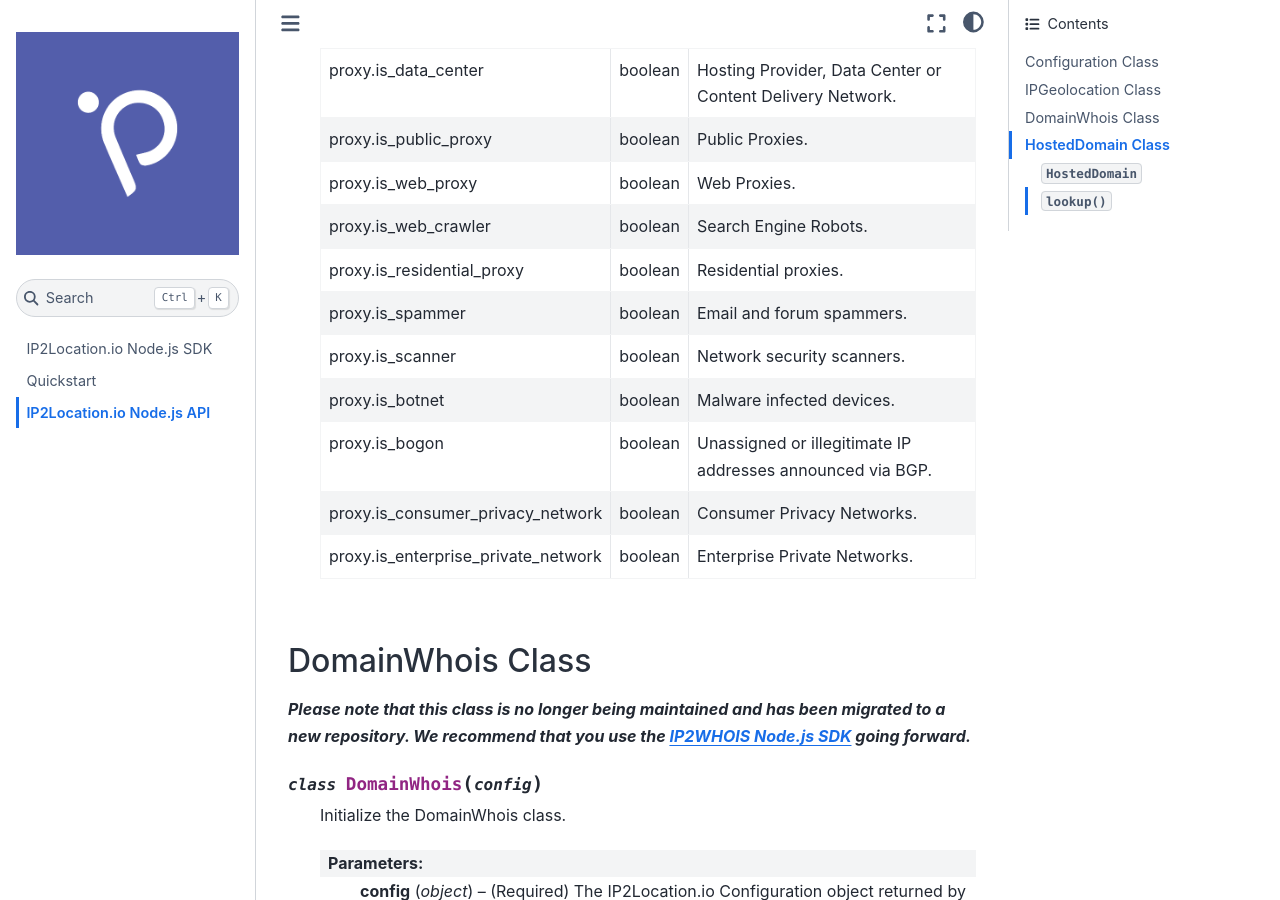
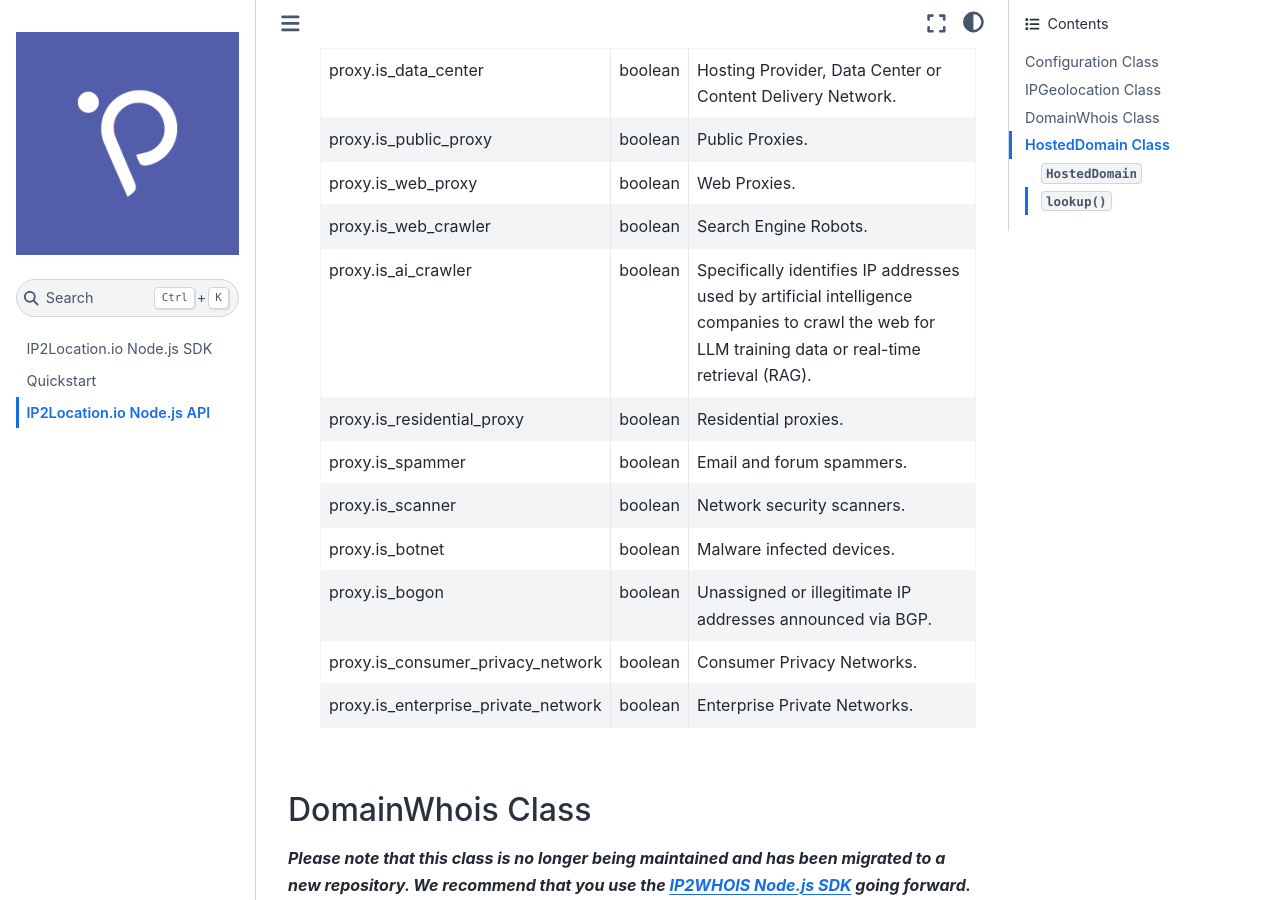
Before and after one commit to ip2location/ip2location-io-nodejs, a Sphinx documentation site: the page built from docs/source/code.md, in a window 1280 px wide and 900 px high, scrolled down 6078 px. Built offline with Sphinx 7.4.7 and the Sphinx Book theme 1.1.4, drawn with Linux system fonts in a browser that asks for light colours.

Commit message:
Add the description of the new proxy.is_ai_crawler field

```diff
--- a/docs/source/code.md
+++ b/docs/source/code.md
@@ -107,6 +107,7 @@
 |proxy.is_public_proxy|boolean|Public Proxies.|
 |proxy.is_web_proxy|boolean|Web Proxies.|
 |proxy.is_web_crawler|boolean|Search Engine Robots.|
+|proxy.is_ai_crawler|boolean|Specifically identifies IP addresses used by artificial intelligence companies to crawl the web for LLM training data or real-time retrieval (RAG).|
 |proxy.is_residential_proxy|boolean|Residential proxies.|
 |proxy.is_spammer|boolean|Email and forum spammers.|
 |proxy.is_scanner|boolean|Network security scanners.|
```
